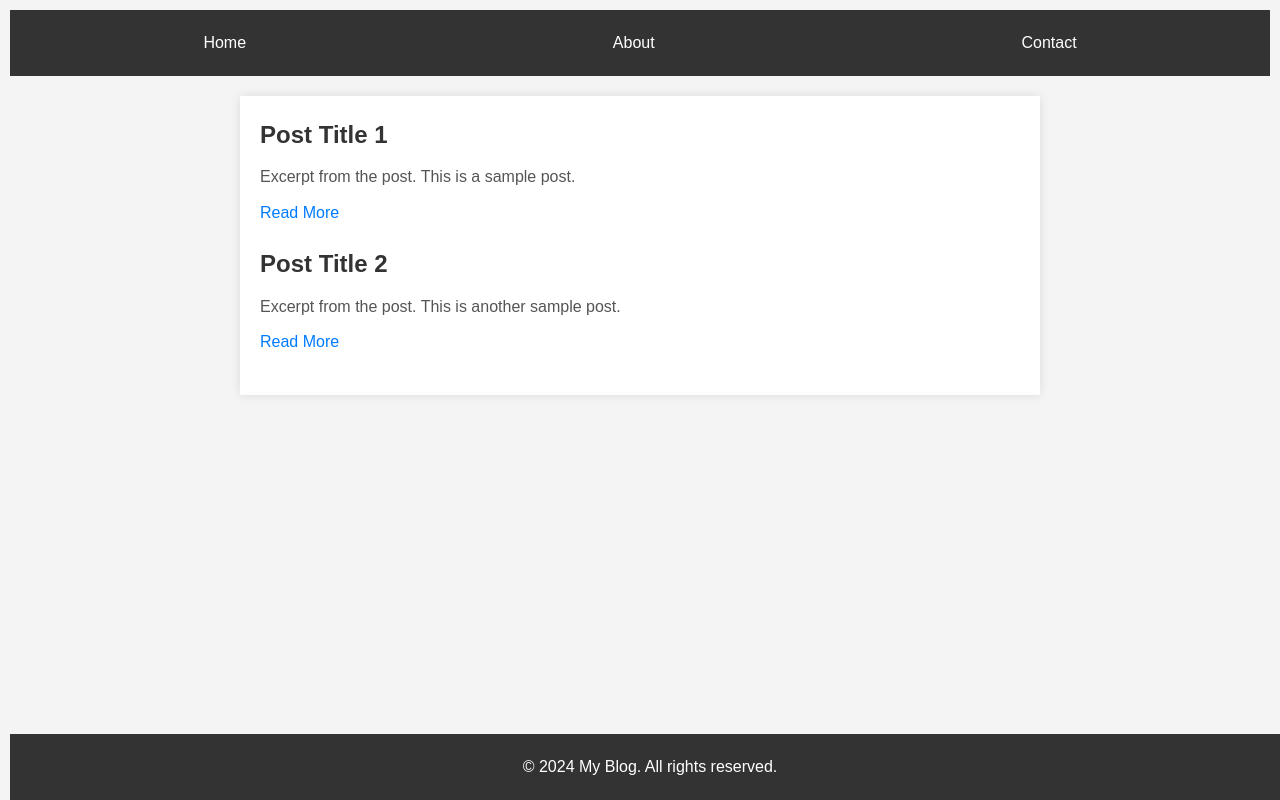
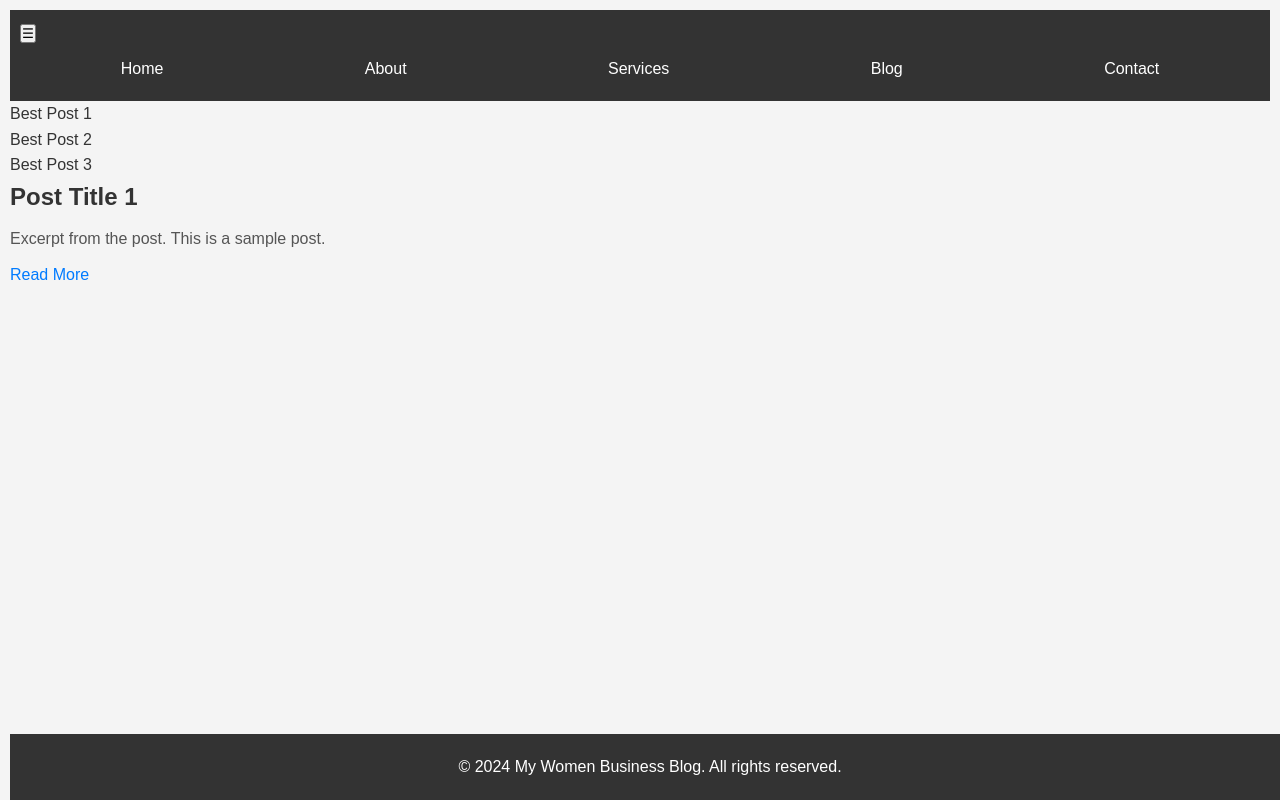
Before and after one commit to Cilavani/Dashboard, a plain HTML site: page index.html in a window 1280 px wide. Drawn offline with Linux system fonts and the light colour scheme.

Commit message:
Update index.html

```diff
--- a/index.html
+++ b/index.html
@@ -3,41 +3,46 @@
 <head>
     <meta charset="UTF-8">
     <meta name="viewport" content="width=device-width, initial-scale=1.0">
-    <title>My Blog</title>
-    <!-- Link to your external stylesheet -->
+    <title>My Women Business Blog</title>
     <link rel="stylesheet" href="style.css">
+    <script defer src="script.js"></script>
 </head>
 <body>
-    <!-- Navigation Bar -->
-    <nav>
+    <!-- Side Navigation Bar -->
+    <nav id="sideNav">
+        <button id="toggleBtn">☰</button>
         <ul>
             <li><a href="#">Home</a></li>
             <li><a href="#">About</a></li>
+            <li><a href="#">Services</a></li>
+            <li><a href="#">Blog</a></li>
             <li><a href="#">Contact</a></li>
         </ul>
     </nav>
 
-    <!-- Main Content Area -->
-    <main>
-        <!-- Section for Blog Posts -->
+    <!-- Main Content -->
+    <div id="mainContent">
+        <!-- Carousel for Best Posts -->
+        <section id="carousel">
+            <div class="carousel-item">Best Post 1</div>
+            <div class="carousel-item">Best Post 2</div>
+            <div class="carousel-item">Best Post 3</div>
+        </section>
+
+        <!-- Main Blog Content -->
         <section id="posts">
             <article class="post">
                 <h2>Post Title 1</h2>
                 <p>Excerpt from the post. This is a sample post.</p>
-                <a href="#">Read More</a>
+                <a href="#" class="btn">Read More</a>
             </article>
-            <article class="post">
-                <h2>Post Title 2</h2>
-                <p>Excerpt from the post. This is another sample post.</p>
-                <a href="#">Read More</a>
-            </article>
-            <!-- More posts can be added in the same format -->
+            <!-- Additional posts can go here -->
         </section>
-    </main>
+    </div>
 
     <!-- Footer -->
     <footer>
-        <p>&copy; 2024 My Blog. All rights reserved.</p>
+        <p>&copy; 2024 My Women Business Blog. All rights reserved.</p>
     </footer>
 </body>
 </html>
```
